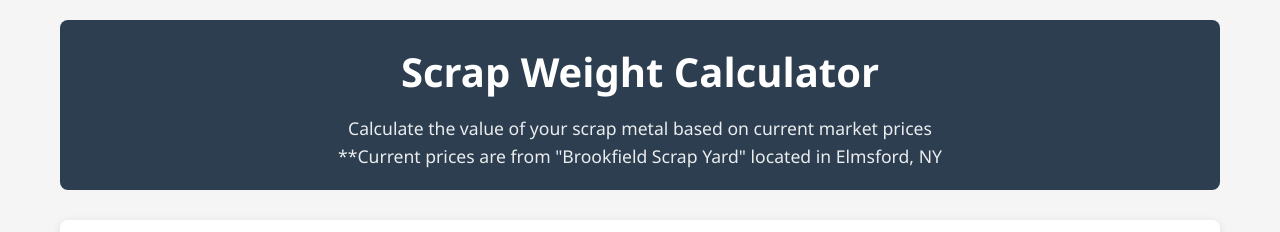
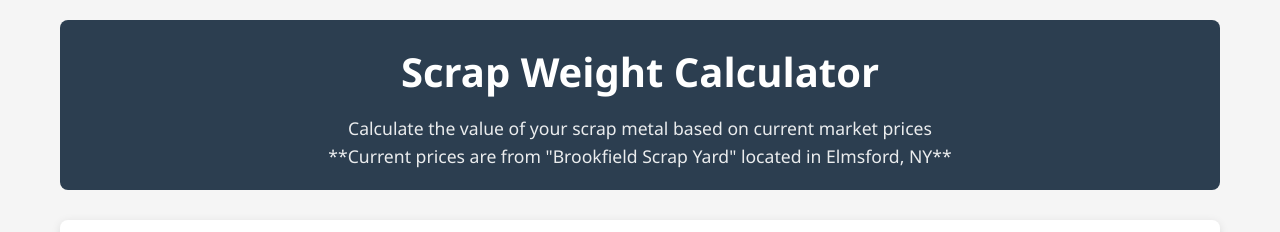
Before and after one commit to thatguyED415/scrap_app1.2, a plain HTML site: page ScrapProject/ScrapProject/index.html in a window 1280 px wide. Shown: the top 232 px of the page. Drawn offline with Linux system fonts and the light colour scheme.

Commit message:
Update index.html
Signed-off-by: snowriider203 <evanndoyle@gmail.com>

```diff
--- a/ScrapProject/ScrapProject/index.html
+++ b/ScrapProject/ScrapProject/index.html
@@ -12,7 +12,7 @@
         <header>
             <h1>Scrap Weight Calculator</h1>
             <p>Calculate the value of your scrap metal based on current market prices</p>
-                <p>**Current prices are from "Brookfield Scrap Yard" located in Elmsford, NY</p>
+                <p>**Current prices are from "Brookfield Scrap Yard" located in Elmsford, NY**</p>
         </header>
 
         <main>
```
